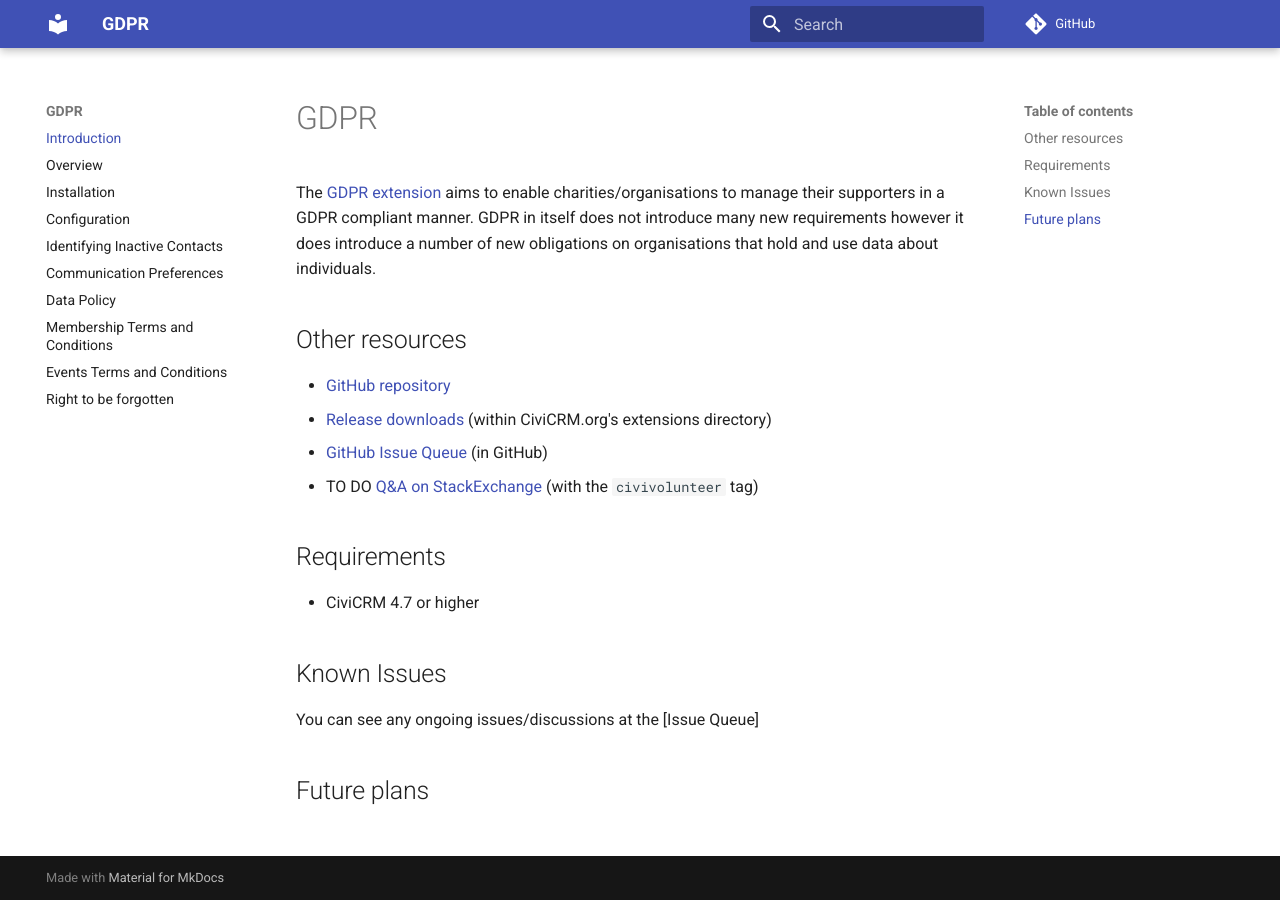
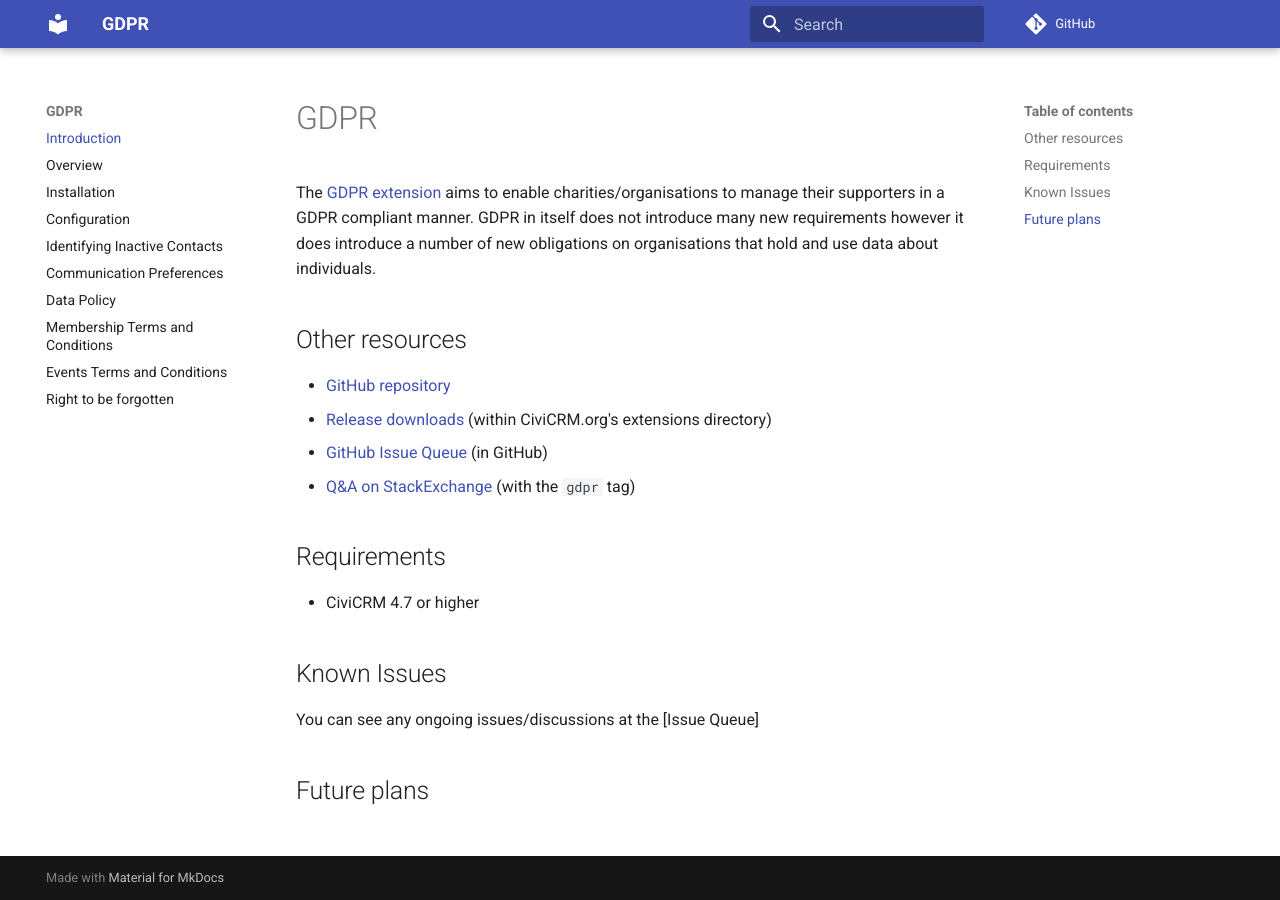
Before and after one commit to veda-consulting-company/uk.co.vedaconsulting.gdpr, an MkDocs documentation site: the page built from docs/index.md, in a window 1280 px wide. Built offline with MkDocs 1.6.1 and Material for MkDocs 9.7.7, drawn with Linux system fonts in a browser that asks for light colours; comment, search, counter and statistics services are not loaded; old or Windows-style settings are respelled for this version of MkDocs.

Commit message:
Update index.md

```diff
--- a/docs/index.md
+++ b/docs/index.md
@@ -8,7 +8,7 @@ The [GDPR extension](https://github.com/veda-consulting/uk.co.vedaconsulting.gdp
 * [GitHub repository]
 * [Release downloads](https://civicrm.org/extensions/gdpr) (within CiviCRM.org's extensions directory)
 * [GitHub Issue Queue] (in GitHub)
-* TO DO [Q&A on StackExchange](http://civicrm.stackexchange.com/questions/tagged/civivolunteer) (with the `civivolunteer` tag)
+* [Q&A on StackExchange](http://civicrm.stackexchange.com/questions/tagged/gdpr) (with the `gdpr` tag)
 
 ## Requirements
 
```
